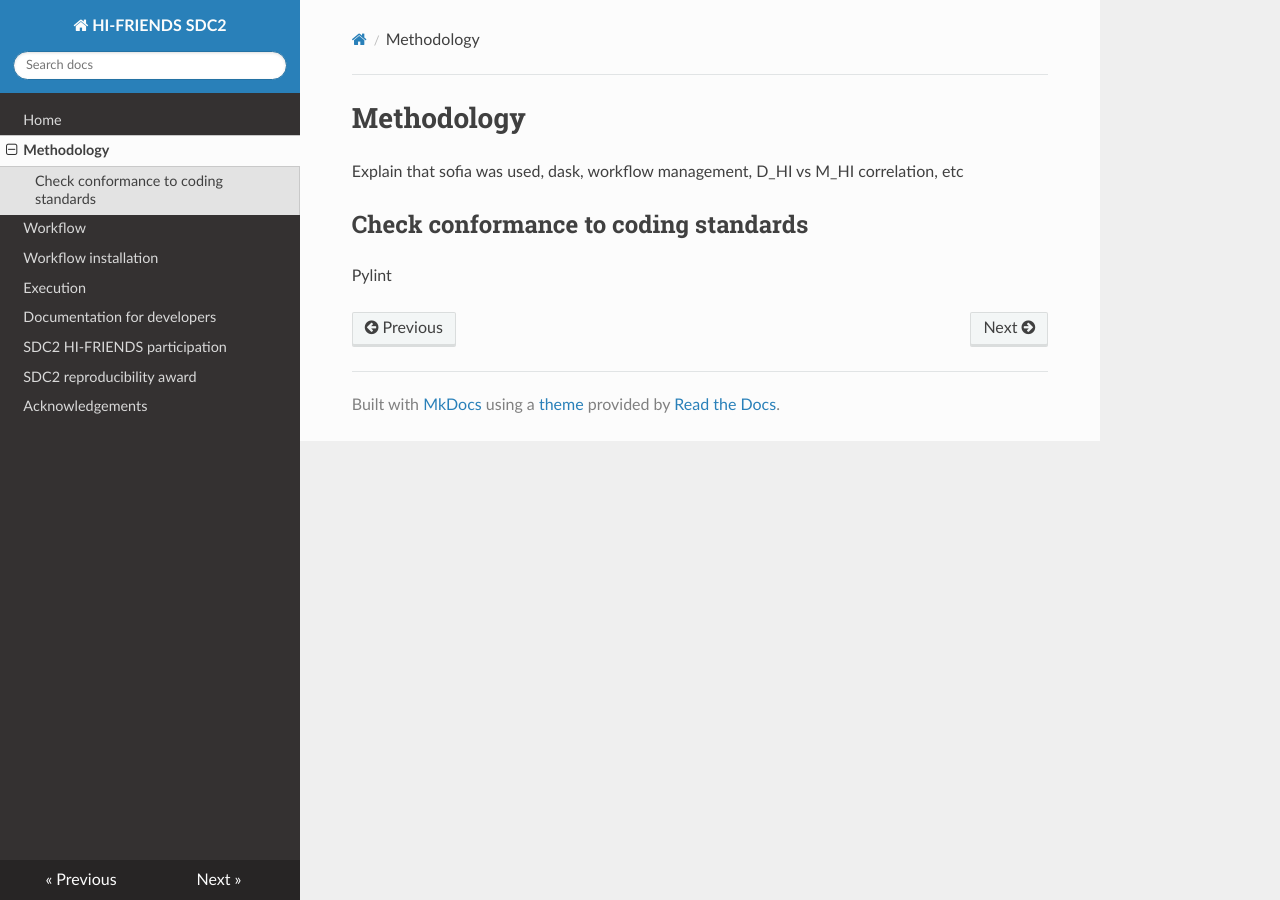
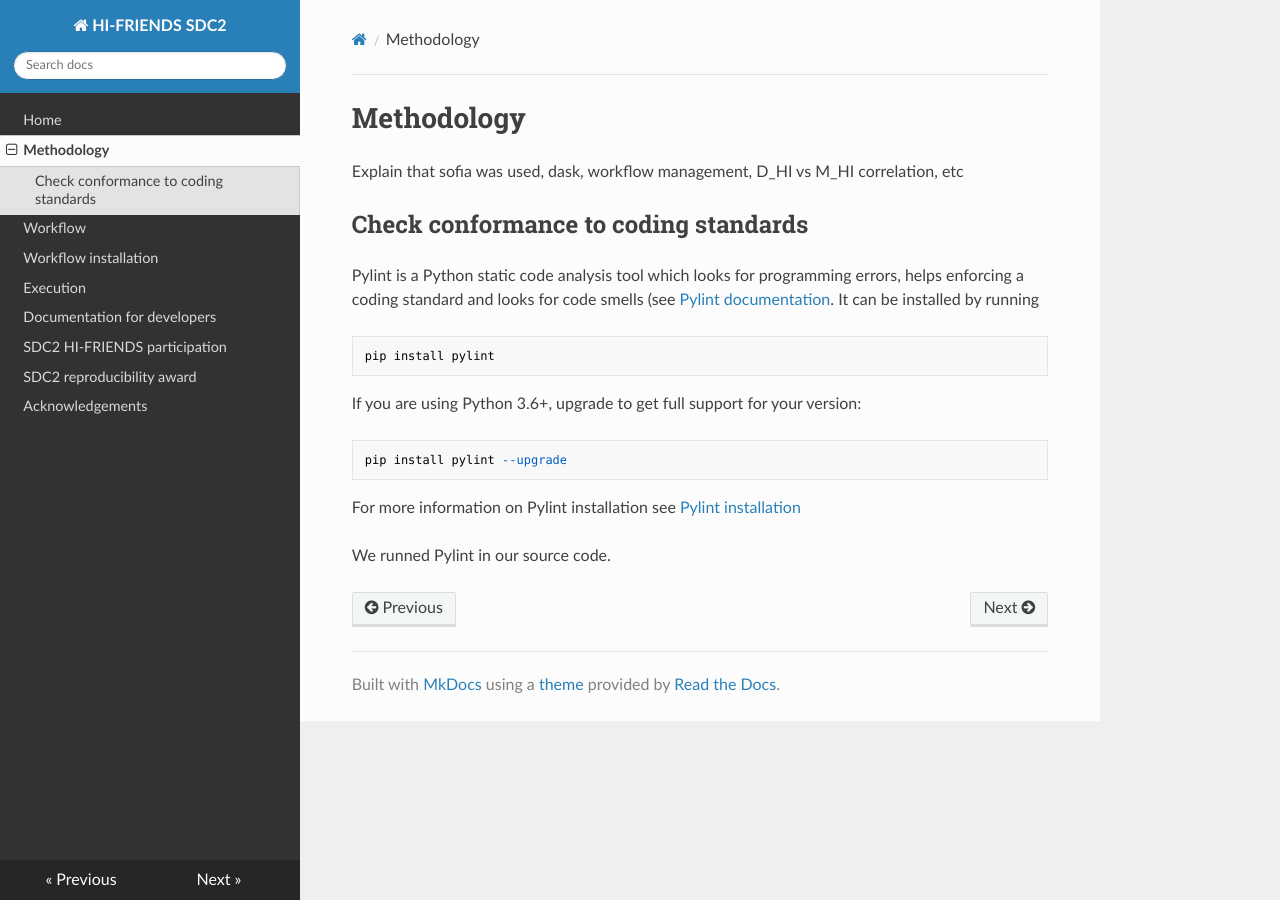
Before and after one commit to HI-FRIENDS-SDC2/hi-friends, an MkDocs documentation site: the page built from docs/methodology.md, in a window 1280 px wide. Built offline with MkDocs 1.6.1, drawn with Linux system fonts in a browser that asks for light colours; nearby versions of some CDN libraries.

Commit message:
Update pylint info

````diff
--- a/docs/methodology.md
+++ b/docs/methodology.md
@@ -4,4 +4,15 @@ Explain that sofia was used, dask, workflow management, D_HI vs M_HI  correlatio
 
 ## Check conformance to coding standards
 
-Pylint
+Pylint is a Python static code analysis tool which looks for programming errors, helps enforcing a coding standard and looks for code smells (see [Pylint documentation](http://pylint.pycqa.org/).
+It can be installed by running
+```
+pip install pylint
+```
+If you are using Python 3.6+, upgrade to get full support for your version:
+```
+pip install pylint --upgrade
+```
+For more information on Pylint installation see [Pylint installation](https://pylint.pycqa.org/en/latest/user_guide/installation.html)
+
+We runned Pylint in our source code.
````
